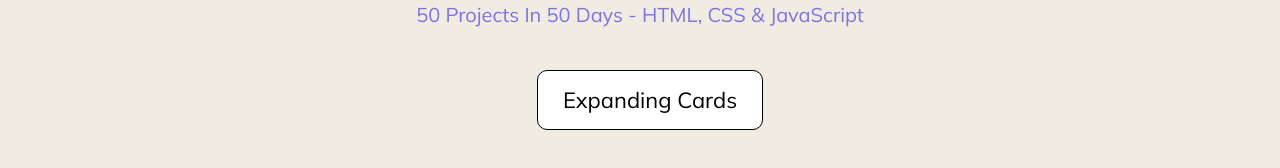
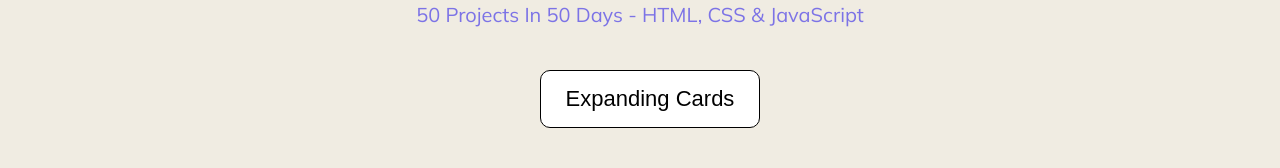
Before and after one commit to EdTimmer/50-projects-nextjs-app, a Next.js app: page / in a window 1280 px wide. Shown: the part 196-364 px from the top of the page. Built offline with nearby package versions, Linux system fonts and the light colour scheme.

Commit message:
fixed issue with Mulish font not applying on pages

```diff
--- a/components/NavBar/NavBar.css.ts
+++ b/components/NavBar/NavBar.css.ts
@@ -2,7 +2,6 @@ import styled from 'styled-components'
 import colors from '../../styles/colors'
 
 export const NavBarContainer = styled.div`
-  font-family: 'Mulish', sans-serif;
   background: ${colors.grey02};
   width: 100%;
   height: 7rem;
@@ -23,14 +22,12 @@ export const NavLinkButton = styled.button`
   grid-column: 3 / 4;
   place-self: center end;
   display: grid;
-  /* justify-content: center;
-  align-items: center; */
 `
 
 export const ButtonLabel = styled.p`
   padding: 0;
   margin: 0;
-  /* font-family: 'Mulish', sans-serif; */
+  font-family: 'Mulish', sans-serif;
   color: white;
   font-size: 2.2rem;
   place-self: center;
--- a/components/ProjectCards/ProjectCards.css.ts
+++ b/components/ProjectCards/ProjectCards.css.ts
@@ -22,7 +22,6 @@ export const Card = styled.button`
   background: white;
   font-size: 2.2rem;
   cursor: pointer;
-  font-family: 'Mulish', sans-serif;
 
   &:hover,
   :focus,
--- a/package.json
+++ b/package.json
@@ -6,6 +6,7 @@
     "start": "next start"
   },
   "dependencies": {
+    "@fontsource/mulish": "^4.5.13",
     "eslint": "^8.25.0",
     "next": "latest",
     "react": "^18.2.0",
--- a/pages/expanding-cards/ExpandingCards.css.ts
+++ b/pages/expanding-cards/ExpandingCards.css.ts
@@ -1,7 +1,6 @@
 import styled from 'styled-components'
 
 export const ExpandingCardsContainer = styled.div`
-  font-family: 'Mulish', sans-serif;
   display: flex;
   width: 90vw;
 `
--- a/pages/index.tsx
+++ b/pages/index.tsx
@@ -15,9 +15,6 @@ export default function Home() {
         <title>Create Next App</title>
         <meta name="description" content="Generated by create next app" />
         <link rel="icon" href="/favicon.ico" />
-        <link rel="preconnect" href="https://fonts.googleapis.com" />
-        <link rel="preconnect" href="https://fonts.gstatic.com" />
-        <link href="https://fonts.googleapis.com/css2?family=Mulish:ital,wght@0,300;0,400;1,300&display=swap" rel="stylesheet" />
       </Head>
 
       <Main>
--- a/styles/globalstyles.tsx
+++ b/styles/globalstyles.tsx
@@ -1,4 +1,5 @@
 import { createGlobalStyle } from 'styled-components'
+import '@fontsource/mulish';
 
 const GlobalStyle = createGlobalStyle`
   html {
@@ -39,6 +40,6 @@ const GlobalStyle = createGlobalStyle`
   * {
     box-sizing: border-box;
   }
-`;
+`
 
 export default GlobalStyle
```
Also changed, not shown: 2 other files (tests, documents, lock files or other folders).
